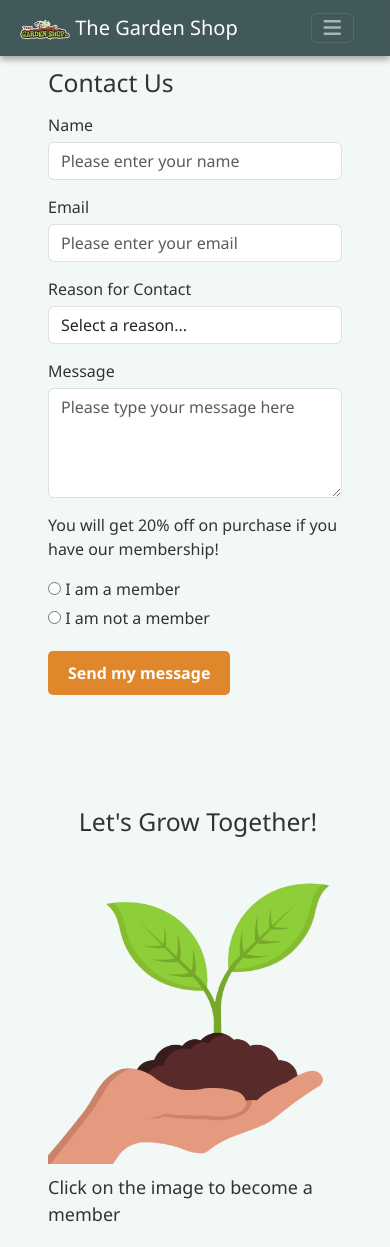
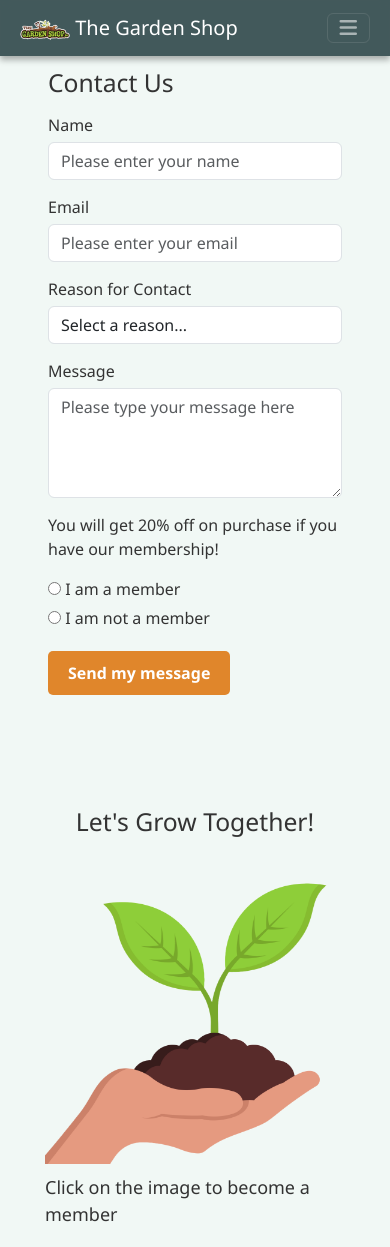
Before and after one commit to AnukratiMehta/WebCA1-GardenPlants-Anukrati, a plain HTML site: page contact.html in a window 390 px wide. Shown: the top 1247 px of the page. Drawn offline with nearby package versions, Linux system fonts and the light colour scheme.

```diff
--- a/styles.css
+++ b/styles.css
@@ -32,11 +32,7 @@ body {
     transition: transform 0.2s ease-in-out;
 }
 
-/* Mobile navbar styling */
 
-.navbar-toggler {
-    margin-right: 1rem;
-}
 
 /* Parallax Hero Section Styling */
 .hero {
@@ -328,7 +324,7 @@ button[type="submit"]:hover {
     flex-direction: column;
     flex-wrap: wrap;
     align-content: center;
-    justify-content: space;
+    justify-content: center;
     height: 100%;
 }
 
@@ -336,6 +332,8 @@ button[type="submit"]:hover {
     padding-bottom: 20px;
     justify-self: center;
 }
+
+
 
 .membership-img {
     width: 300px;
```
Also changed, not shown: 2 other files.
